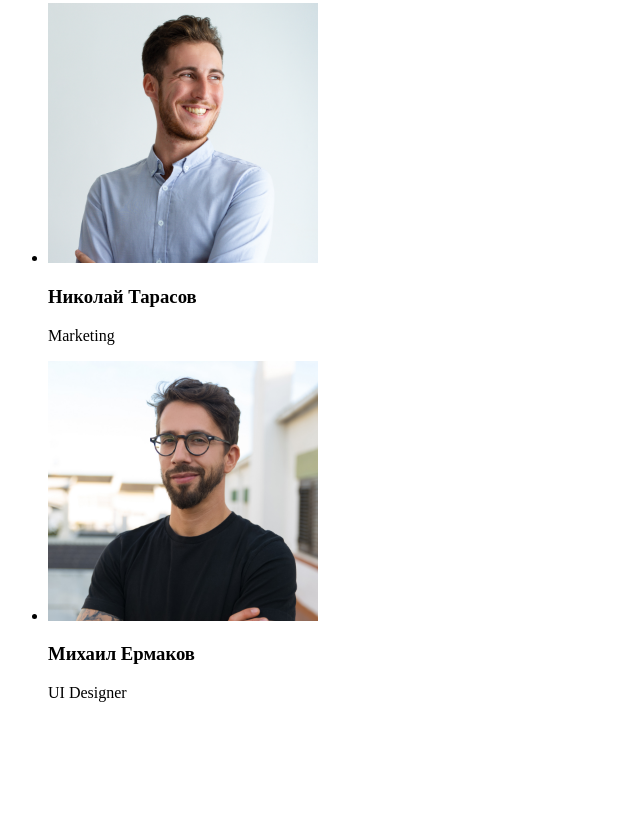
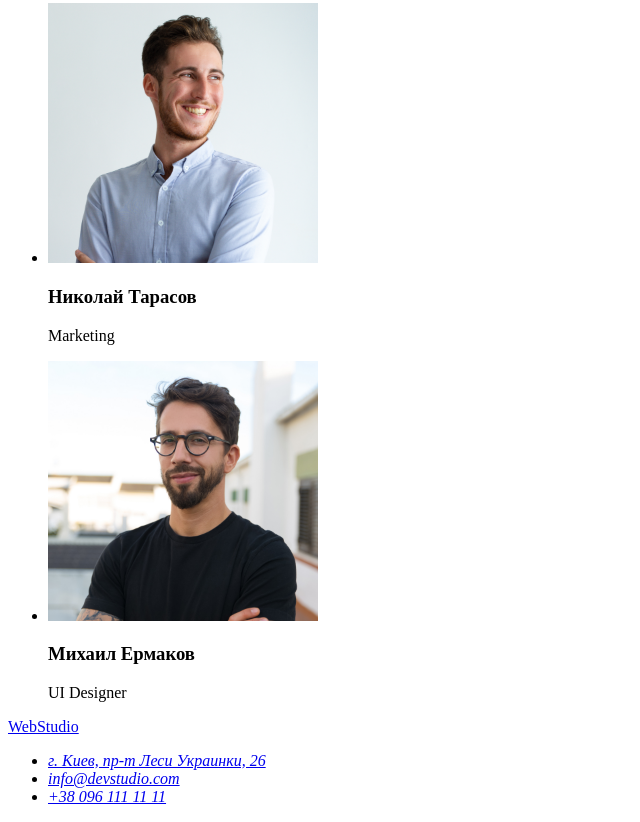
Before and after one commit to Novoidarskyi/goit-markup-hw-01, a plain HTML site: page index.html in a window 1280 px wide. Shown: the part 2282-3104 px from the top of the page, without its empty margins (0-640 px from the left). Before the commit the page ends 3000 px from the top, so only its background shows below. Drawn offline with Linux system fonts and the light colour scheme.

Commit message:
Содержит футер страницы

```diff
--- a/index.html
+++ b/index.html
@@ -100,7 +100,20 @@
     </main>
 <!-- Футер -->
   <footer>
-
+    <a href="index.html" lang="en">WebStudio</a>
+    <address>
+      <ul>
+        <li>
+          <a href="https://goo.gl/maps/R6N9jCLy1UTAVr4GA">г. Киев, пр-т Леси Украинки, 26</a>
+        </li>
+        <li>
+          <a href="mailto:info@devstudio.com">info@devstudio.com</a>
+        </li>
+        <li>
+          <a href="tel:+38 0961111111">+38 096 111 11 11</a>
+        </li>
+      </ul>
+    </address>
   </footer>
 </body>
 </html>
```
